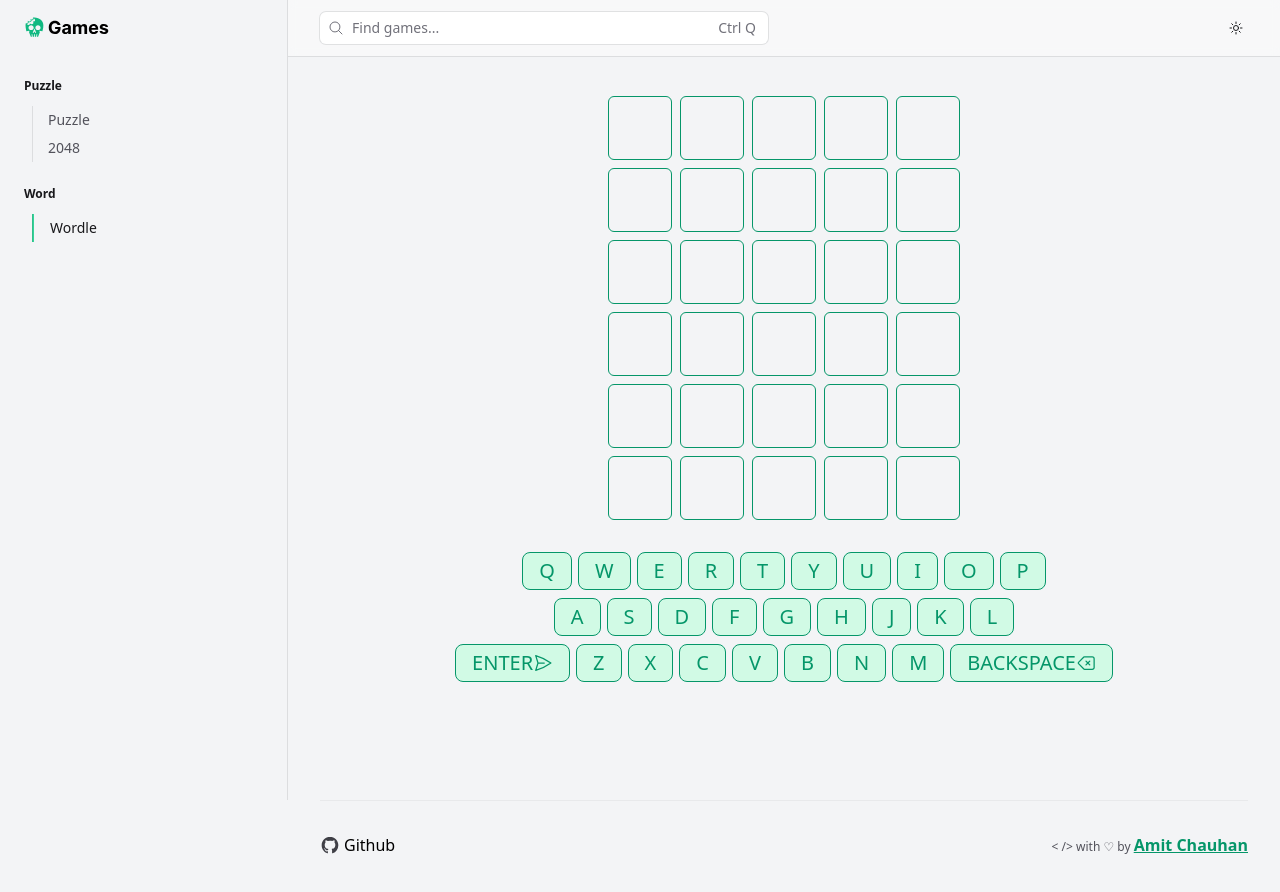
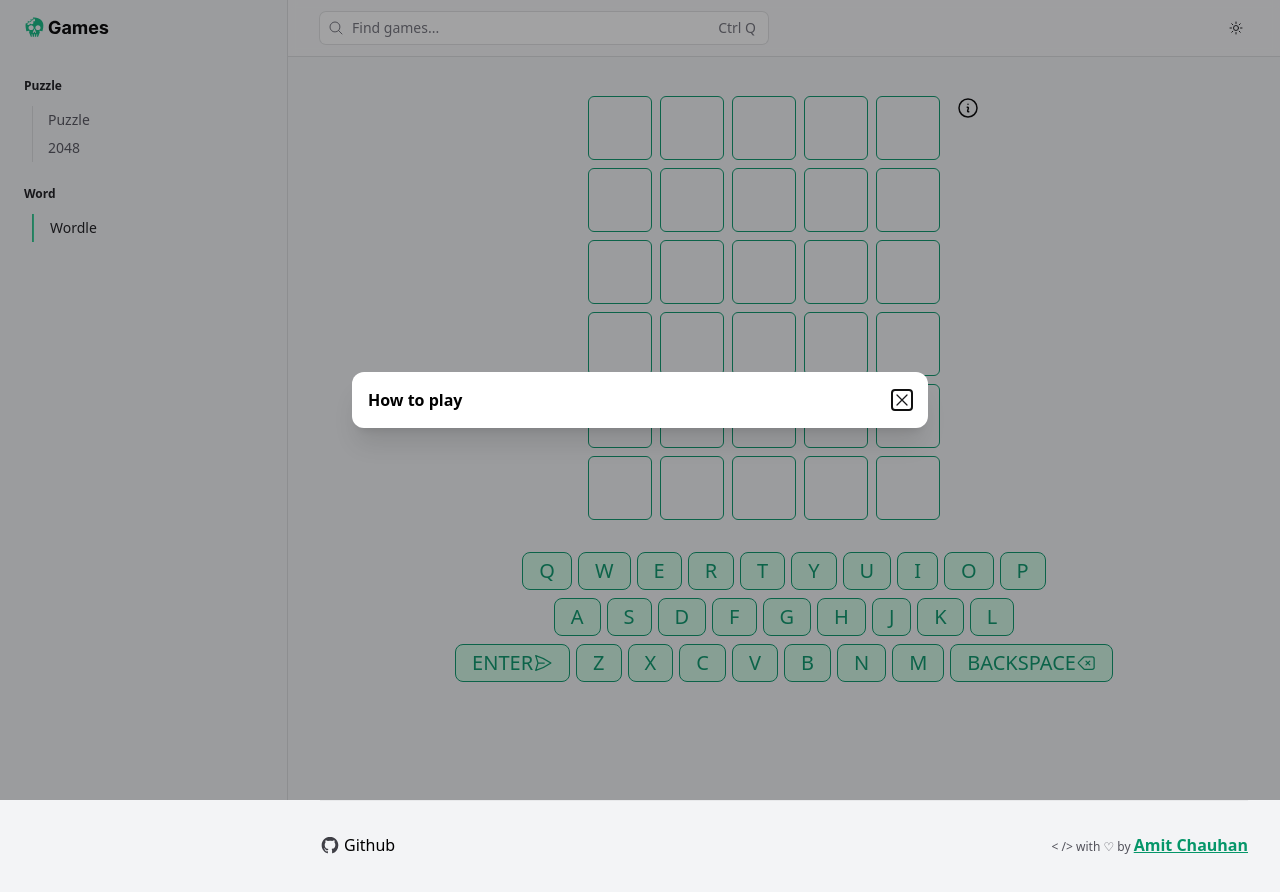
Before and after one commit to Legend0619/ManyGames, a React (Vite) app: page /wordle in a window 1280 px wide. Shown: the top 892 px of the page. Built offline with nearby package versions, Linux system fonts and the light colour scheme; no server answers.

Commit message:
basic modal component

```diff
--- a/src/components/games/wordle/GameBoard.tsx
+++ b/src/components/games/wordle/GameBoard.tsx
@@ -6,12 +6,15 @@ import { WorldLetter } from "./WordleLetter";
 import { useDictionaryApi } from "../../../utility/word";
 import GameWonLostModal from "../../modal/GameWonLostModal";
 import { useEventListener } from "../../../hooks/useEventListener";
+import { InformationCircleIcon } from "@heroicons/react/24/outline";
+import { BasicModal } from "../../modal/BasicModal";
 
 export interface IWordleGameBoardProps {}
 
 export default function WordleGameBoard(props: IWordleGameBoardProps) {
   const refNotValidText = useRef<HTMLDivElement>(null);
   const [openModal, setOpenModal] = useState<boolean>(true);
+  const [openInfoModal, setOpenInfoModal] = useState<boolean>(true);
   const [board, setBoard] = useState(new WordleLogic("hello"));
   const [wordMeaning, setWordMeaning] = useState<string>(
     "used as a greeting or to begin a phone conversation",
@@ -119,6 +122,7 @@ export default function WordleGameBoard(props: IWordleGameBoardProps) {
   return (
     <div className="flex flex-col items-center gap-4 lg:gap-8">
       <PageMeta title="ManyGames | Wordle" description="Play online wordle" />
+      <div className="flex gap-4">
         <div className="relative flex flex-col items-center gap-1 xl:gap-2">
           <div
             ref={refNotValidText}
@@ -144,6 +148,18 @@ export default function WordleGameBoard(props: IWordleGameBoardProps) {
               </div>
             );
           })}
+        </div>
+        <button className="h-6 w-6" onClick={() => setOpenInfoModal(true)}>
+          <InformationCircleIcon />
+        </button>
+        <BasicModal
+          title="How to play"
+          isOpen={openInfoModal}
+          closeModal={setOpenInfoModal}
+          className="max-w-xl"
+        >
+          <span>{/* TODO: Info here */}</span>
+        </BasicModal>
       </div>
       <KeyBoard
         getValue={handleKeyDown}
--- /dev/null
+++ b/src/components/modal/BasicModal.tsx
@@ -0,0 +1,65 @@
+import { Dispatch, Fragment, ReactNode } from "react";
+import { Dialog, Transition } from "@headlessui/react";
+import { XMarkIcon } from "@heroicons/react/24/outline";
+import { classNames } from "../../utility/css";
+
+export type BasicModal = {
+  title?: string;
+  children: ReactNode;
+  isOpen: boolean;
+  closeModal: Dispatch<React.SetStateAction<boolean>>;
+  className?: string;
+};
+
+export function BasicModal(props: BasicModal) {
+  const { title, children, isOpen, closeModal, className } = props;
+
+  return (
+    <Transition appear show={isOpen} as={Fragment}>
+      <Dialog as="div" className="relative z-[80]" onClose={closeModal}>
+        <Transition.Child
+          as={Fragment}
+          enter="ease-out duration-300"
+          enterFrom="opacity-0"
+          enterTo="opacity-100"
+          leave="ease-in duration-200"
+          leaveFrom="opacity-100"
+          leaveTo="opacity-0"
+        >
+          <div className="fixed inset-0 bg-zinc-900 bg-opacity-40 dark:bg-zinc-700 dark:bg-opacity-50" />
+        </Transition.Child>
+
+        <div className="fixed inset-0 overflow-y-auto">
+          <div className="flex min-h-full items-center justify-center p-4 text-center">
+            <Transition.Child
+              as={Fragment}
+              enter="ease-out duration-300"
+              enterFrom="opacity-0 scale-95"
+              enterTo="opacity-100 scale-100"
+              leave="ease-in duration-200"
+              leaveFrom="opacity-100 scale-100"
+              leaveTo="opacity-0 scale-95"
+            >
+              <Dialog.Panel
+                className={classNames(
+                  "w-full transform overflow-hidden rounded-xl bg-white p-4 text-left align-middle shadow-xl transition-all dark:bg-zinc-900",
+                  className ?? "max-w-md",
+                )}
+              >
+                <div className="flex items-center justify-between">
+                  <Dialog.Title className="font-semibold dark:text-gray-200">
+                    {title ?? "Basic modal"}
+                  </Dialog.Title>
+                  <button onClick={() => closeModal(false)}>
+                    <XMarkIcon className="h-5 w-5 text-zinc-900 dark:text-white" />
+                  </button>
+                </div>
+                {children}
+              </Dialog.Panel>
+            </Transition.Child>
+          </div>
+        </div>
+      </Dialog>
+    </Transition>
+  );
+}
```
Lines whose indentation alone changed are shown as unchanged.
